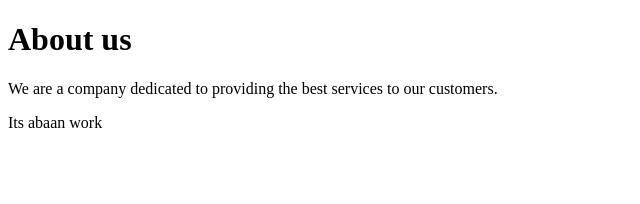
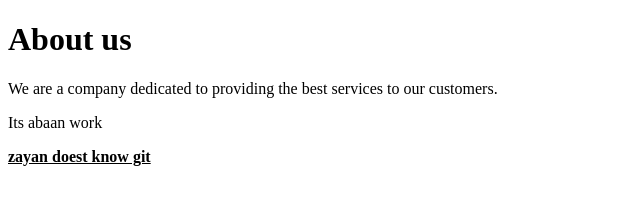
Before and after one commit to fariha-shafiq123/practice_2505g3, a plain HTML site: page aboutus.html in a window 1280 px wide. Shown: the whole page, without its empty margins (0-640 px from the left). Drawn offline with Linux system fonts and the light colour scheme.

Commit message:
Zayan doesnt know git

```diff
--- a/aboutus.html
+++ b/aboutus.html
@@ -9,5 +9,6 @@
     <h1>About us</h1>
     <p>We are a company dedicated to providing the best services to our customers.</p>
     <p>Its abaan work</p>
+    <p><b><u>zayan doest know git</u></b></p>
 </body>
 </html>
```
